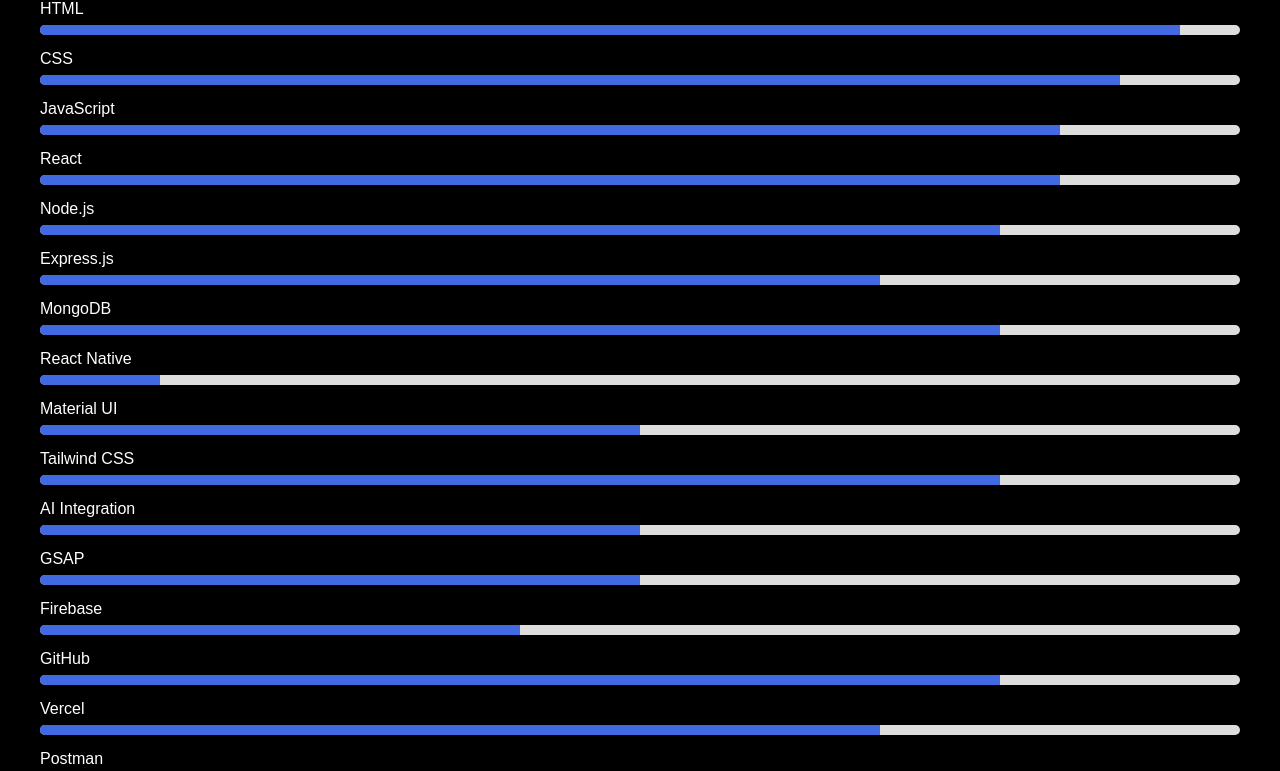
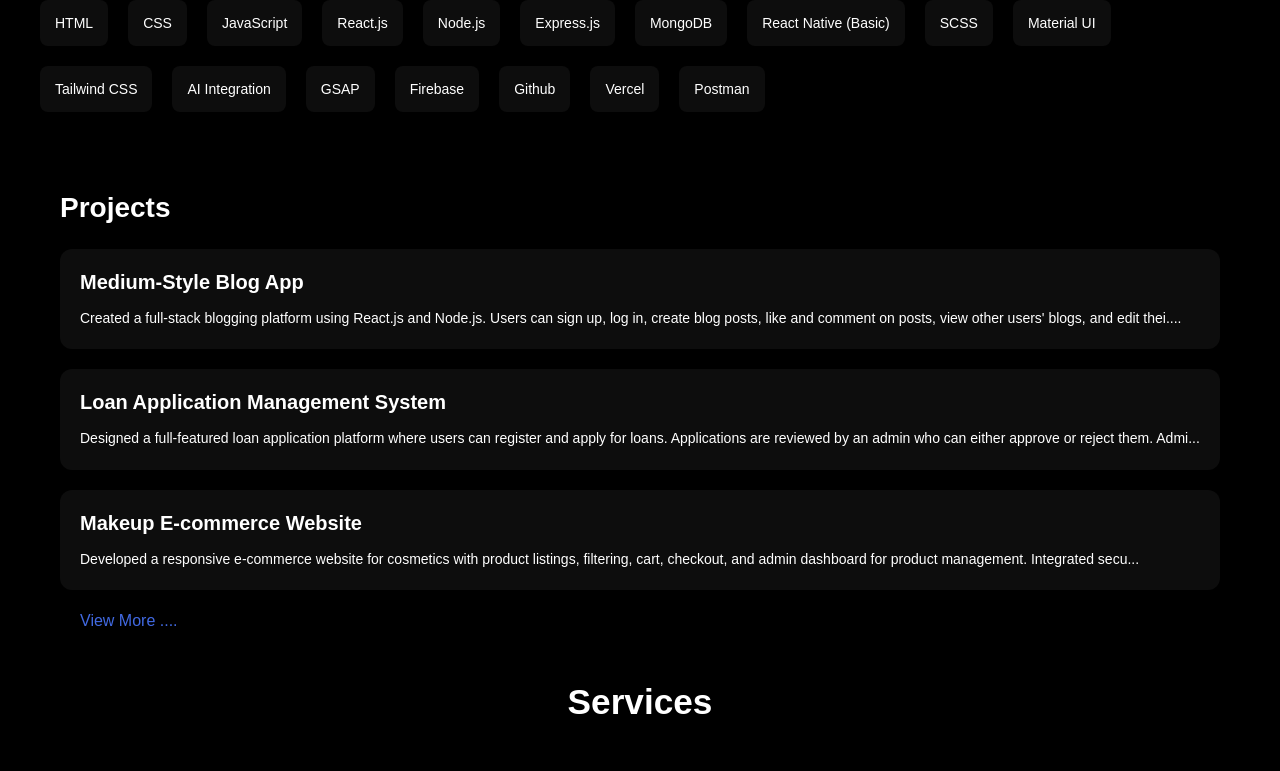
Before and after one commit to MuhammadShahzaib607/MuhammadShahzaib_Portfolio, a React (Vite) app: page / in a window 1280 px wide. Shown: the part 539-1310 px from the top of the page. Built offline with nearby package versions, Linux system fonts and the light colour scheme.

Commit message:
skills Card redesign

```diff
--- a/src/components/navbar/Navbar.jsx
+++ b/src/components/navbar/Navbar.jsx
@@ -51,7 +51,7 @@
             <Link to="/messages">
             <li>Messages</li>
             </Link> :
-            <Link>
+            <Link to="/contact">
             <li>Contact</li>
             </Link>
           }
--- a/src/components/navbar/navbar.scss
+++ b/src/components/navbar/navbar.scss
@@ -22,7 +22,7 @@
 
    a {
      text-decoration: none;
-     color: white;
+     color: inherit;
    }
 
    .logo {
--- a/src/pages/home/Home.jsx
+++ b/src/pages/home/Home.jsx
@@ -36,6 +36,7 @@
     if (password === "shahzaib607") {
       localStorage.setItem("isAdmin", true)
       setShowModal(false);
+      window.location.reload()
     } else {
             setShowModal(false);
     }
@@ -79,27 +80,23 @@
       <section className="skills">
         <h2>My Skills</h2>
         <div className="skillsList">
-          <Skill name="HTML" level="95" />
-          <Skill name="CSS" level="90" />
-          <Skill name="JavaScript" level="85" />
-          <Skill name="React" level="85" />
-          <Skill name="Node.js" level="80" />
-          <Skill name="Express.js" level="70" />
-          <Skill name="MongoDB" level="80" />
-          <Skill name="React Native" level="10" />
-          <Skill name="Material UI" level="50" />
-          <Skill name="Tailwind CSS" level="80" />
-          <Skill name="AI Integration" level="50" />
-          <Skill name="GSAP" level="50" />
-          <Skill name="Firebase" level="40" />
-          <Skill name="GitHub" level="80" />
-          <Skill name="Vercel" level="70" />
-          <Skill name="Postman" level="75" />
-          <Skill name="Backend Advanced" level="60" />
-          <Skill name="Rate Limiting" level="85" />
-          <Skill name="Helmet" level="80" />
-          <Skill name="Mongo Sanitize" level="80" />
-          <Skill name="CORS" level="90" />
+          <div className={`skillCard ${darkMode ? "dark" : "light"}`}>HTML</div>
+          <div className={`skillCard ${darkMode ? "dark" : "light"}`}>CSS</div>
+          <div className={`skillCard ${darkMode ? "dark" : "light"}`}>JavaScript</div>
+          <div className={`skillCard ${darkMode ? "dark" : "light"}`}>React.js</div>
+          <div className={`skillCard ${darkMode ? "dark" : "light"}`}>Node.js</div>
+          <div className={`skillCard ${darkMode ? "dark" : "light"}`}>Express.js</div>
+          <div className={`skillCard ${darkMode ? "dark" : "light"}`}>MongoDB</div>
+          <div className={`skillCard ${darkMode ? "dark" : "light"}`}>React Native (Basic)</div>
+          <div className={`skillCard ${darkMode ? "dark" : "light"}`}>SCSS</div>
+          <div className={`skillCard ${darkMode ? "dark" : "light"}`}>Material UI</div>
+          <div className={`skillCard ${darkMode ? "dark" : "light"}`}>Tailwind CSS</div>
+          <div className={`skillCard ${darkMode ? "dark" : "light"}`}>AI Integration</div>
+          <div className={`skillCard ${darkMode ? "dark" : "light"}`}>GSAP</div>
+          <div className={`skillCard ${darkMode ? "dark" : "light"}`}>Firebase</div>
+          <div className={`skillCard ${darkMode ? "dark" : "light"}`}>Github</div>
+          <div className={`skillCard ${darkMode ? "dark" : "light"}`}>Vercel</div>
+          <div className={`skillCard ${darkMode ? "dark" : "light"}`}>Postman</div>
         </div>
       </section>
 
@@ -168,21 +165,5 @@
   );
 };
 
-// Reusable Skill Bar Component
-const Skill = ({ name, level }) => {
-  return (
-    <div className="skill">
-      <div className="skillHeader">
-        <span>{name}</span>
-      </div>
-      <div className="bar" style={{ marginTop: "7px" }}>
-        <div
-          className="fill"
-          style={{ width: `${level}%`, backgroundColor: "royalblue" }}
-        ></div>
-      </div>
-    </div>
-  );
-};
 
 export default Home;
--- a/src/pages/home/home.scss
+++ b/src/pages/home/home.scss
@@ -189,30 +189,32 @@
 
     .skillsList {
       display: flex;
-      flex-direction: column;
-      gap: 15px;
+      flex-wrap: wrap;
+      gap: 20px;
     }
 
-    .skill {
-      span {
-        display: block;
-        margin-bottom: 5px;
-      }
-
-      .bar {
-        width: 100%;
-        height: 10px;
-        background: #ddd;
-        border-radius: 5px;
-        overflow: hidden;
-
-        .fill {
-          height: 100%;
-          background: royalblue;
-          transition: width 1s ease-in-out;
-        }
-      }
-    }
+ .skillCard {
+  background-color: #0D0D0D;
+  padding: 15px;
+  font-size: 14px;
+  color: white;
+  border-radius: 8px;
+  transition: all 0.2s linear;
+  &.light {
+background-color: #F2F2F2;
+color: #111;
+font-weight: 600;
+  }
+  &.dark {
+    background-color: #0D0D0D;
+    color: white;
+  }
+  &:hover {
+    opacity: 0.9;
+    transform: translateY(-2px);
+    cursor: pointer;
+  }
+ }
   }
 
   /* Projects */
```
